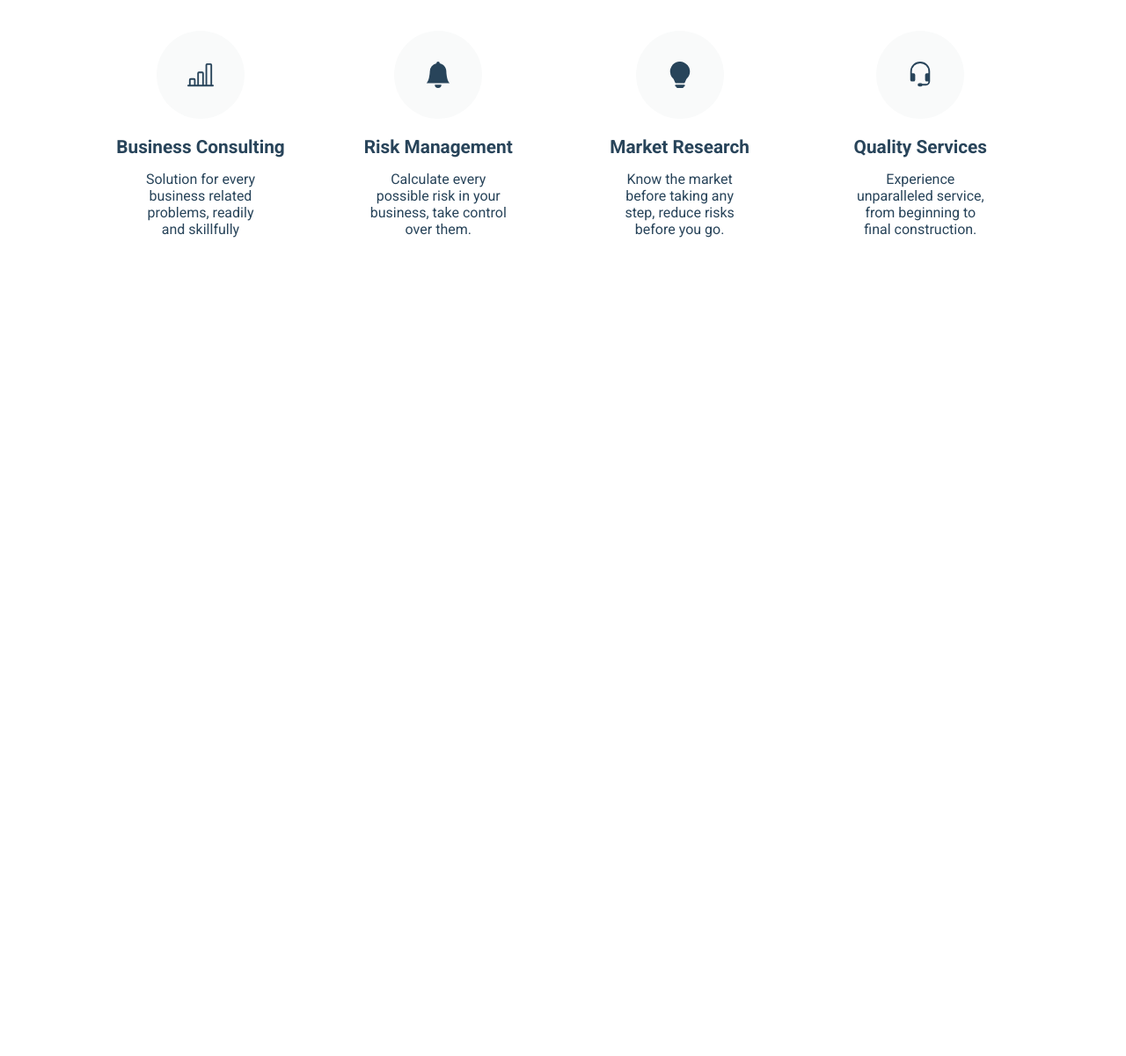
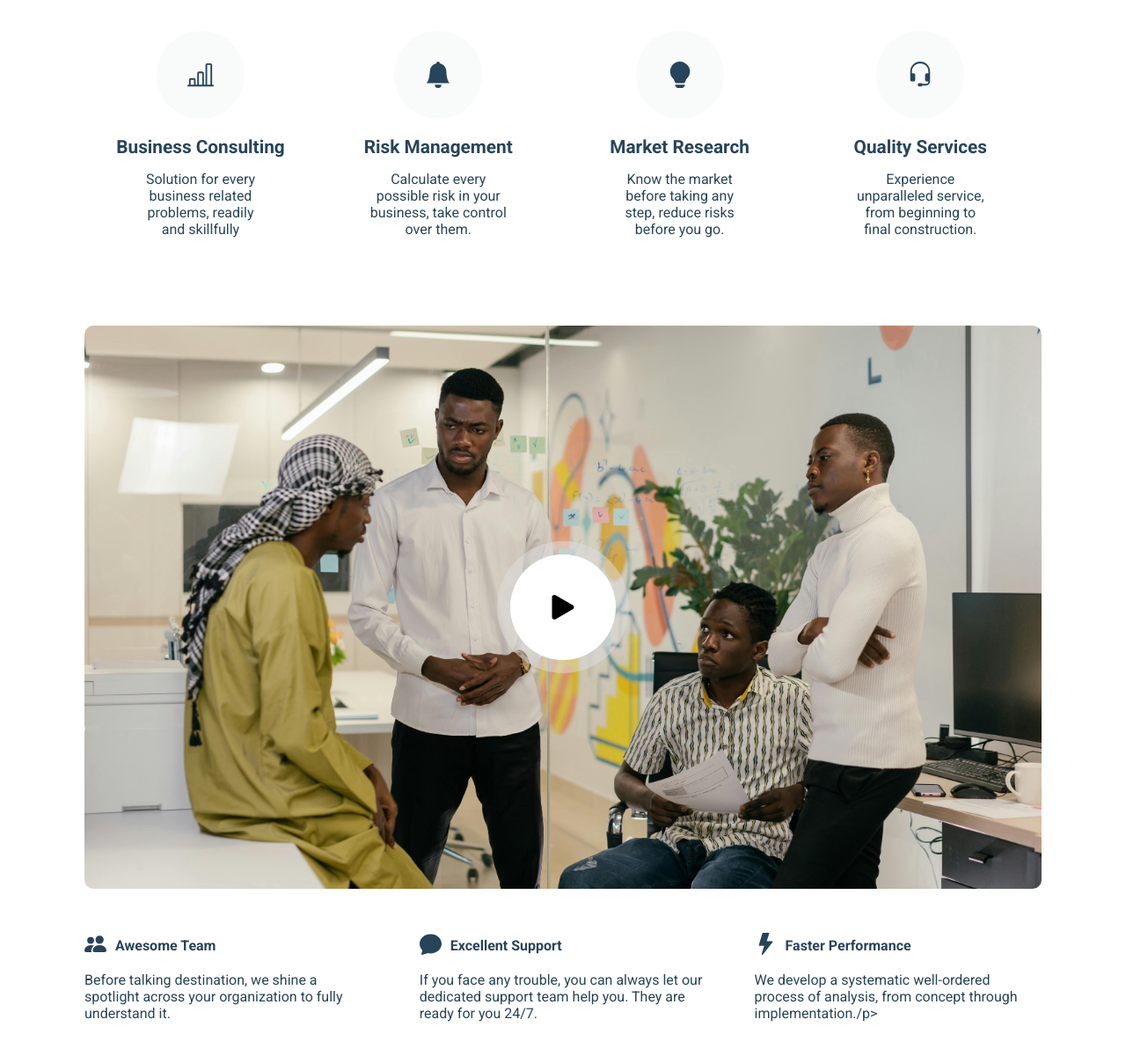
Before and after one commit to Leolad-sudo/Education, a plain HTML site: page index.html in a window 1280 px wide. Shown: the part 1006-2206 px from the top of the page at 88% size. Before the commit the page ends 1306 px from the top, so only its background shows below. Drawn offline with Linux system fonts and the light colour scheme.

Commit message:
More Updates

```diff
--- a/index.css
+++ b/index.css
@@ -200,3 +200,79 @@
    text-align: center;
    padding: 0 50px;
 }
+
+.Video_Essentials{
+   margin:100px 0 50px 0;
+   display: flex;
+   flex-direction: column;
+}
+
+.Education_Video{
+   width: 100%;
+   height: 80vh;
+   background-image: url('./Images/Image_2.jpg');
+   background-position: center;
+   background-size: cover;
+   background-repeat: no-repeat;
+   border-radius: 10px;
+   display: flex;
+   justify-content: center;
+   align-items: center;
+   margin:0 0 50px 0;
+}
+
+.Play_Outer,
+.Play_Main{
+   width: 150px;
+   height: 150px;
+   border-radius: 50%;
+   background-color: #dddddd82;
+   display: flex;
+   justify-content: center;
+   align-items: center;
+   cursor: pointer;
+}
+
+.Play_Main{
+   width: 120px;
+   height: 120px;
+   background-color: #fff;
+}
+
+.Play_Main svg{
+   width: 50px;
+}
+
+.Essenttials_Data{
+   display: flex;
+   justify-content: space-between;
+   align-items: center;
+   width: 100%;
+   color: #28445A;
+}
+
+.Data_Meta{
+   width: 30%;
+   display: flex;
+   flex-direction: column;
+   justify-content: center;
+}
+
+.Data_Meta p{
+   margin: 15px 0 0 0;
+}
+
+.DM_Top{
+   display: flex;
+   justify-content: left;
+   align-items: center;
+}
+
+.DMT_Icon svg{
+   width: 25px;
+   margin: 0 0 0 0;
+}
+
+.DM_Top h4{
+   margin: 0 0 0 10px;
+}
--- a/index.html
+++ b/index.html
@@ -130,6 +130,56 @@
                </div>
             </div>
          </div>
+         <div class="Video_Essentials">
+            <div class="Education_Video">
+               <div class="Play_Outer">
+                  <div class="Play_Main">
+                     <svg xmlns="http://www.w3.org/2000/svg"  fill="currentColor" class="bi bi-play-fill" viewBox="0 0 16 16">
+                        <path d="m11.596 8.697-6.363 3.692c-.54.313-1.233-.066-1.233-.697V4.308c0-.63.692-1.01 1.233-.696l6.363 3.692a.802.802 0 0 1 0 1.393"/>
+                      </svg>
+                  </div>
+               </div>
+            </div>
+            <div class="Essenttials_Data">
+               <div class="Data_Meta">
+                  <div class="DM_Top">
+                     <div class="DMT_Icon">
+                        <svg xmlns="http://www.w3.org/2000/svg"  fill="currentColor" class="bi bi-people-fill" viewBox="0 0 16 16">
+                           <path d="M7 14s-1 0-1-1 1-4 5-4 5 3 5 4-1 1-1 1zm4-6a3 3 0 1 0 0-6 3 3 0 0 0 0 6m-5.784 6A2.24 2.24 0 0 1 5 13c0-1.355.68-2.75 1.936-3.72A6.3 6.3 0 0 0 5 9c-4 0-5 3-5 4s1 1 1 1zM4.5 8a2.5 2.5 0 1 0 0-5 2.5 2.5 0 0 0 0 5"/>
+                         </svg>
+                     </div>
+                     <h4>Awesome Team</h4>
+                  </div>
+                  <p>Before talking destination, we shine a spotlight across your organization
+                     to fully understand it.
+                  </p>
+               </div>
+
+               <div class="Data_Meta">
+                  <div class="DM_Top">
+                     <div class="DMT_Icon">
+                        <svg xmlns="http://www.w3.org/2000/svg"  fill="currentColor" class="bi bi-chat-fill" viewBox="0 0 16 16">
+                           <path d="M8 15c4.418 0 8-3.134 8-7s-3.582-7-8-7-8 3.134-8 7c0 1.76.743 3.37 1.97 4.6-.097 1.016-.417 2.13-.771 2.966-.079.186.074.394.273.362 2.256-.37 3.597-.938 4.18-1.234A9 9 0 0 0 8 15"/>
+                         </svg>
+                     </div>
+                     <h4>Excellent Support</h4>
+                  </div>
+                  <p>If you face any trouble, you can always let our dedicated support team help you. They are ready for you 24/7.</p>
+               </div>
+
+               <div class="Data_Meta">
+                  <div class="DM_Top">
+                     <div class="DMT_Icon">
+                        <svg xmlns="http://www.w3.org/2000/svg"  fill="currentColor" class="bi bi-lightning-fill" viewBox="0 0 16 16">
+                           <path d="M5.52.359A.5.5 0 0 1 6 0h4a.5.5 0 0 1 .474.658L8.694 6H12.5a.5.5 0 0 1 .395.807l-7 9a.5.5 0 0 1-.873-.454L6.823 9.5H3.5a.5.5 0 0 1-.48-.641z"/>
+                         </svg>
+                     </div>
+                     <h4>Faster Performance</h4>
+                  </div>
+                  <p>We develop a systematic well-ordered process of analysis, from concept through implementation./p>
+               </div>
+            </div>
+         </div>
       </div>
 
    </div>
```
